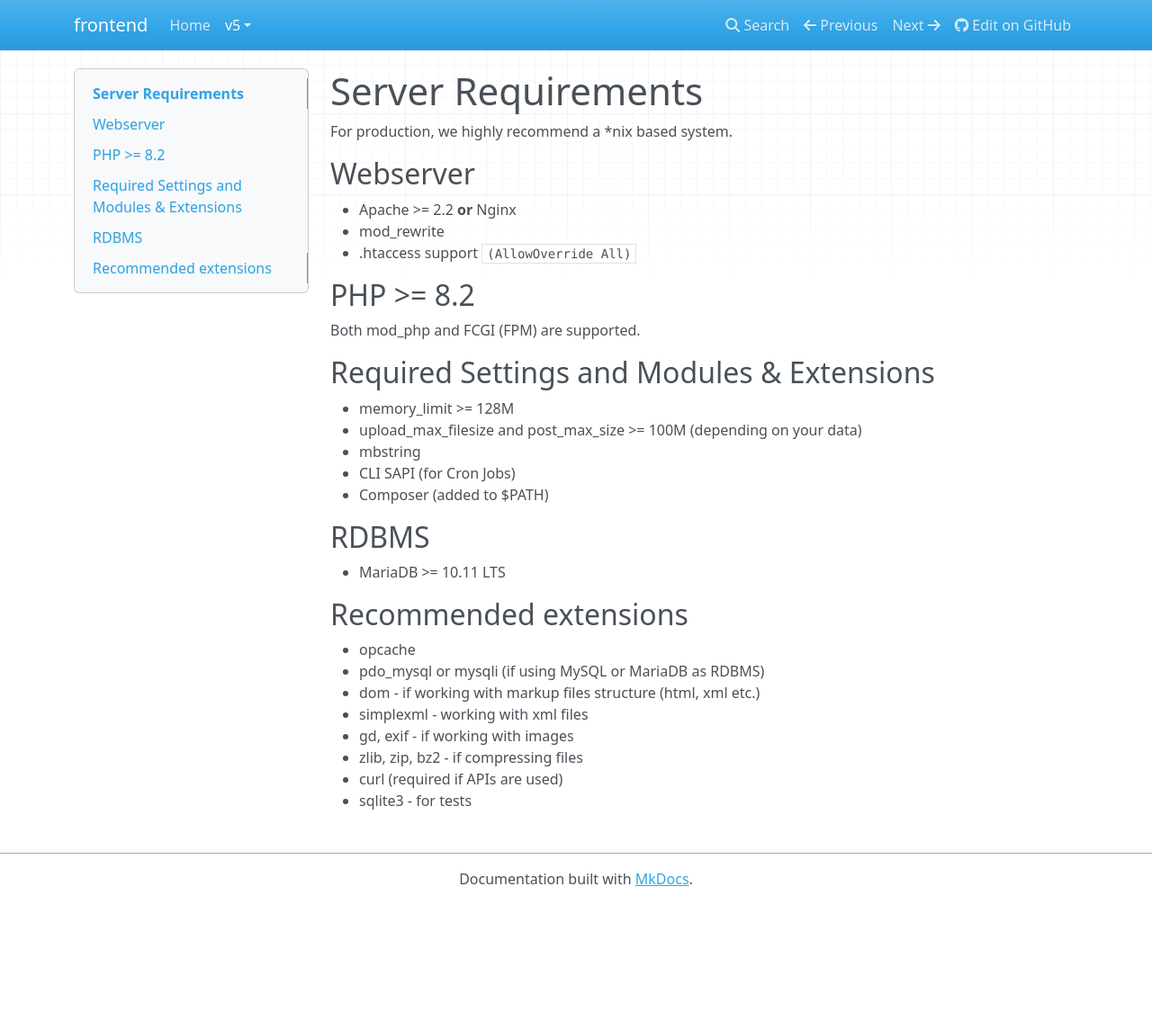
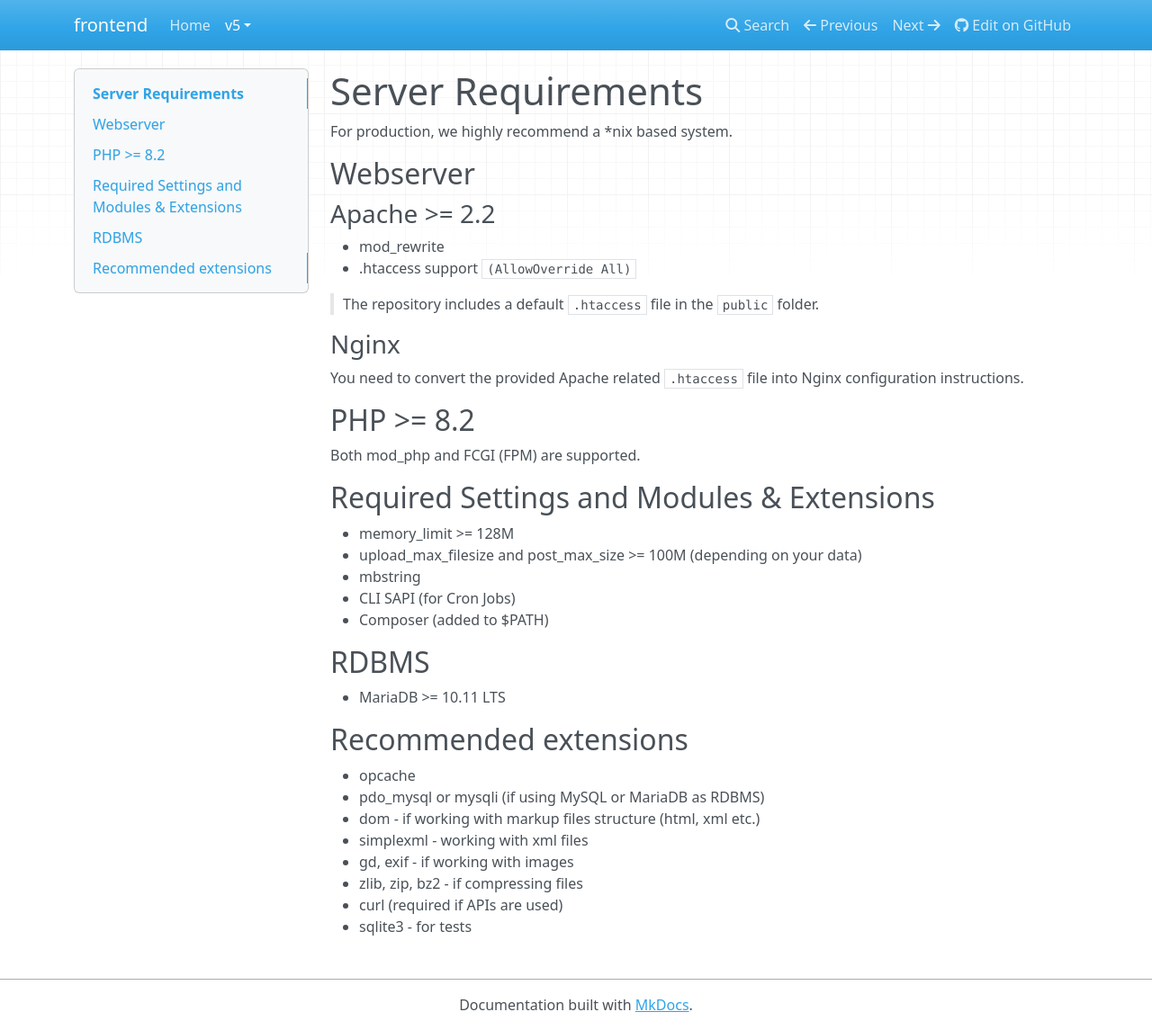
Before and after one commit to dotkernel/frontend-documentation, an MkDocs documentation site: the page built from docs/book/v5/introduction/server-requirements.md, in a window 1280 px wide and 1145 px high. Shown: the whole window at 90% size. Built offline with MkDocs 1.6.1, drawn with Linux system fonts in a browser that asks for light colours; nearby versions of some CDN libraries.

Commit message:
Updated Server Requirements page
Signed-off-by: alexmerlin <alex.merlin.1985@gmail.com>

```diff
--- a/docs/book/v5/introduction/server-requirements.md
+++ b/docs/book/v5/introduction/server-requirements.md
@@ -4,9 +4,16 @@
 
 ## Webserver
 
-* Apache >= 2.2 **or** Nginx
+### Apache >= 2.2
+
 * mod_rewrite
 * .htaccess support `(AllowOverride All)`
+
+> The repository includes a default `.htaccess` file in the `public` folder.
+
+### Nginx
+
+You need to convert the provided Apache related `.htaccess` file into Nginx configuration instructions.
 
 ## PHP >= 8.2
 
```
